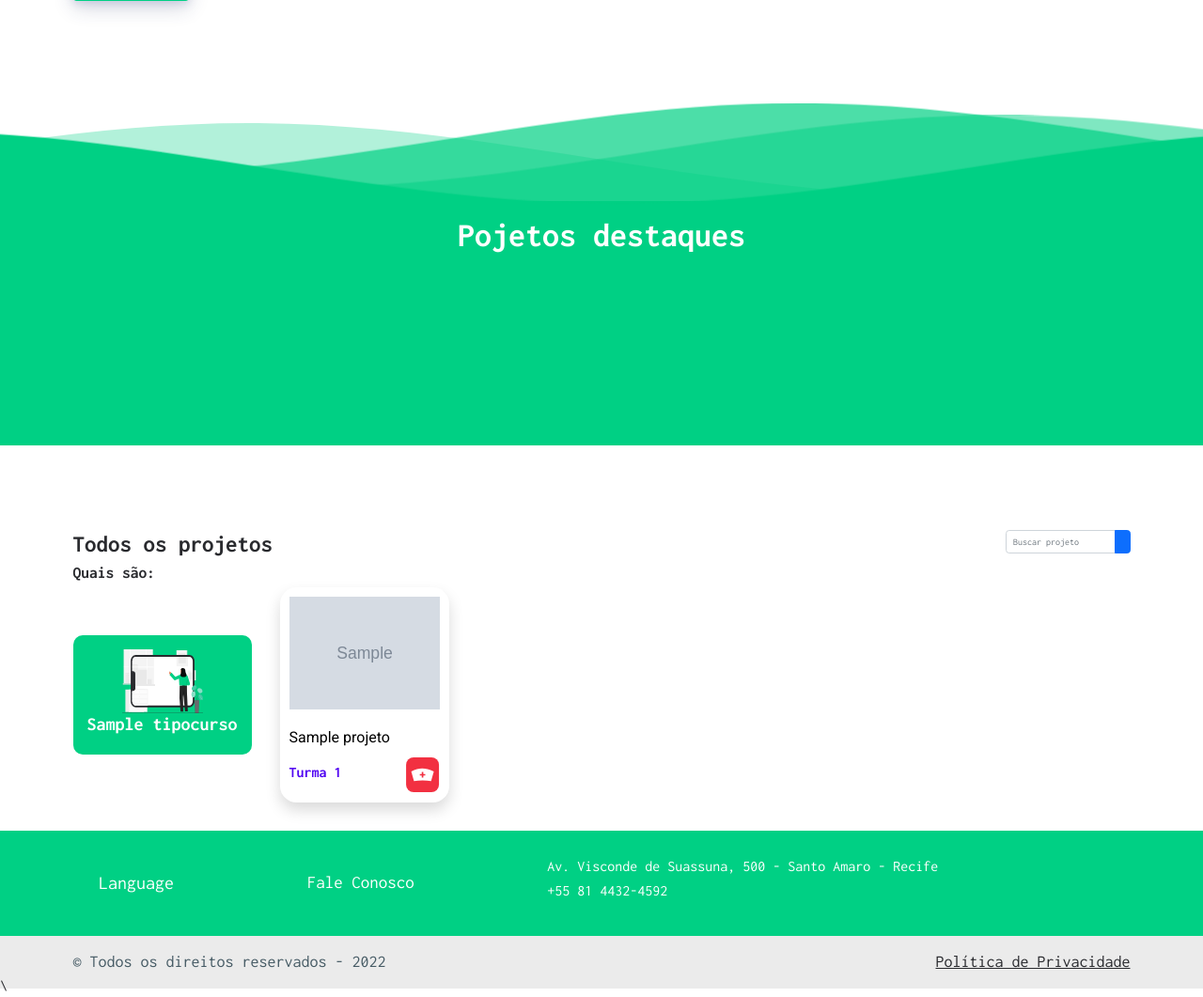
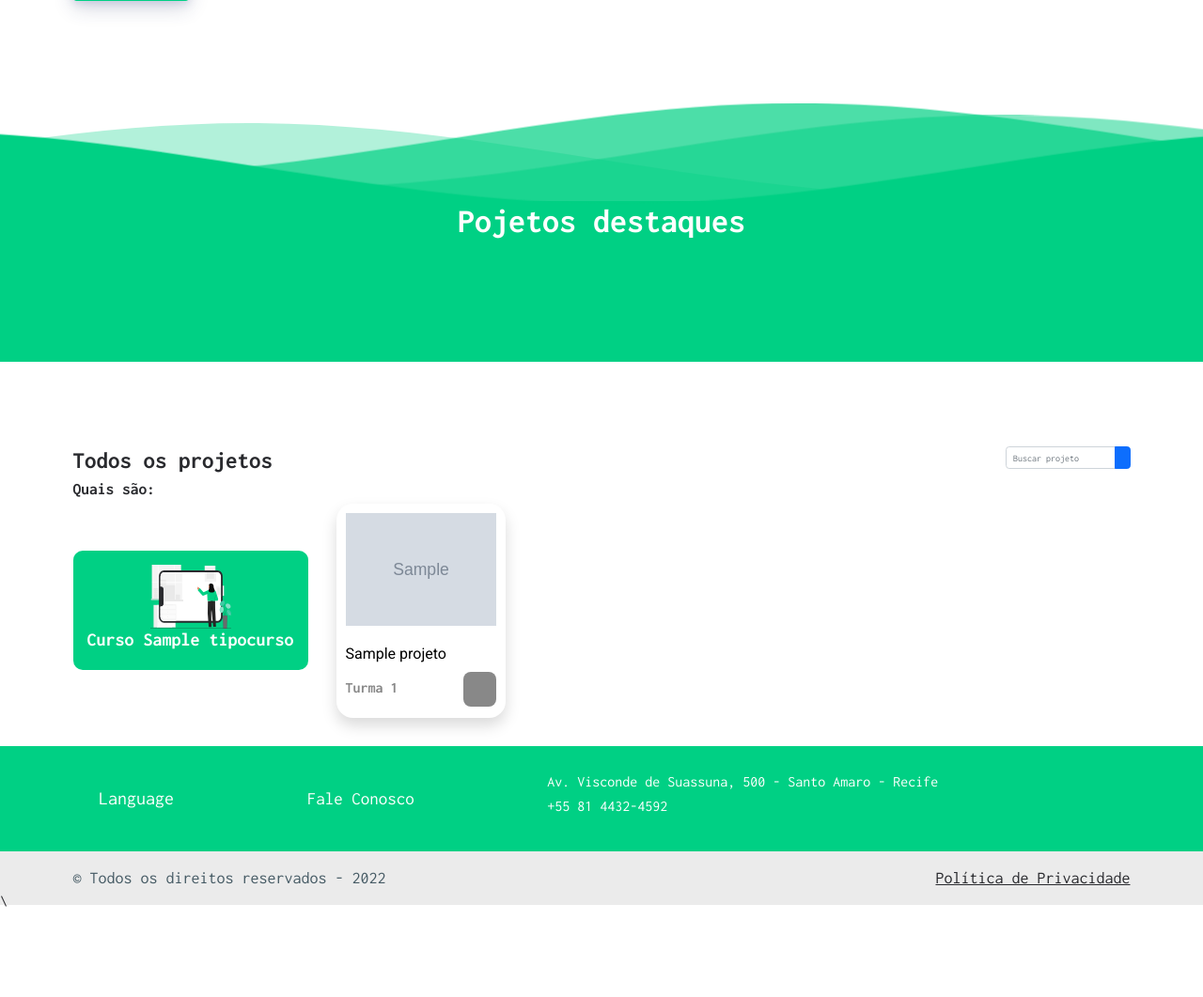
Before and after one commit to rafaelluiis2315/Projeto_Senac, a Django app: page / in a window 1280 px wide. Shown: the part 934-1995 px from the top of the page at 94% size. After the commit the page ends 1899 px from the top, so only its background shows below. Run offline with Django 4.2, Linux system fonts and the light colour scheme; tables that the repository leaves empty hold one stand-in row (values such as "Sample post"); grey boxes marked "Sample" are stand-in pictures; some libraries are stand-ins or nearby versions; some web fonts are replaced.

Commit message:
atualizando bd do projeto e templates

```diff
--- a/SENAC_PI/integrifolio/models.py
+++ b/SENAC_PI/integrifolio/models.py
@@ -34,6 +34,8 @@ class TURMA(models.Model):
 class EIXO(models.Model):
     id = models.AutoField(primary_key=True)
     nome = models.CharField(max_length=50, unique=True, null=False)
+    color = models.CharField(max_length=20)
+    icons = models.CharField(max_length=50)
 
     def __str__(self) -> str:
         return self.nome
--- a/SENAC_PI/integrifolio/views.py
+++ b/SENAC_PI/integrifolio/views.py
@@ -30,7 +30,9 @@ def index(request):
             numero_turma = projeto.id_turma.numero_turma
             capa = projeto.foto_capa
             eixo = projeto.eixo.nome
-            projetos_list.append({'id': id, 'curso': curso, 'nome_projeto':nome,'numero_turma': numero_turma ,'foto_capa':capa, 'eixo': eixo })
+            eixo_color = projeto.eixo.color
+            eixo_icon = projeto.eixo.icons
+            projetos_list.append({'id': id, 'curso': curso, 'nome_projeto':nome,'numero_turma': numero_turma ,'foto_capa':capa, 'eixo': eixo, 'eixo_color': eixo_color, 'eixo_icon':eixo_icon})
 
     destaques = PROJETO.objects.filter(destaque="v")
 
--- a/SENAC_PI/static/css/home.css
+++ b/SENAC_PI/static/css/home.css
@@ -73,12 +73,9 @@ main {
     border-radius: 7px;
 }
 
-.destaque {
-    height: 60.5rem;
-}
 .cards-destaque{
-    margin-top: 10%;
-    margin-bottom: 5%;
+    margin-top: 6%;
+    padding-bottom: 4%;
 }
 
 .card-destaque{
@@ -99,3 +96,15 @@ main {
     top: -15px;
     left: -15px;
 }
+
+.div-icon-eixo{
+    display: flex;
+    flex-direction: row;
+    justify-content: center;
+    align-items: center;
+    padding: 8px;
+    width: 35px;
+    height: 37px;
+    border-radius: 8px;
+    color: var(--branco);
+}
--- a/SENAC_PI/templates/index.html
+++ b/SENAC_PI/templates/index.html
@@ -73,7 +73,7 @@
 
 <!-- Destaque -->
 {% block conteudoDestaque %}
-  <div class="p-4 w-auto">
+  <div class="w-auto">
     <div class="text-center mb-5">
       <iconify-icon icon="fluent:trophy-24-regular" class="text-white" style="font-size: 6.9rem"></iconify-icon>
       <h1 class="text-bd-white" style="font-size: 3.6rem">Pojetos destaques</h1>
@@ -123,7 +123,7 @@
 
         <div class="bg-verde-principal card-curso rounded-4 p-4 text-center">
           <img src="{% static 'icons/curso_tec.svg' %}" alt="">
-          <h2 class="text-bd-white">{{ curso.grouper }}</h2>
+          <h2 class="text-bd-white">Curso {{ curso.grouper }}</h2>
         </div>
 
         <div class="d-flex gap-4">
@@ -134,11 +134,10 @@
               <div class="card-body">
                 <h5 class="card-title text-black">{{ projeto.nome_projeto }}</h5>
                 <div class="d-flex justify-content-between">
-                  <p class="card-text text-bd-blue mt-2">Turma {{ projeto.numero_turma }}</p>
-                  <svg class="c-icon" width="36 " height="37" viewBox="0 0 36 37" fill="none" xmlns="http://www.w3.org/2000/svg">
-                    <rect x="0.0820312" width="35" height="37" rx="8" fill="#F23041"/>
-                    <path d="M5.58252 15.048L8.46852 25.163C11.2065 24.76 14.3675 24.53 17.5815 24.53C20.7955 24.53 23.9565 24.76 27.0485 25.205L26.6955 25.163L29.5815 15.048C20.0795 10.823 14.4405 10.6 5.58252 15.048ZM20.5005 19.324H18.4295V21.395H16.7435V19.324H14.6725V17.638H16.7435V15.566H18.4295V17.638H20.5005V19.324Z" fill="white"/>
-                  </svg>
+                  <p class="card-text mt-2" style="font-weight: bold; color: {{ projeto.eixo_color }};">Turma {{ projeto.numero_turma }}</p>
+                  <div class="div-icon-eixo" style="background-color: {{ projeto.eixo_color }};">
+                    <iconify-icon icon="{{ projeto.eixo_icon }}" style="font-size: 1.8rem"></iconify-icon>
+                  </div>
                 </div>
               </div>
             </a>
```
Also changed, not shown: SENAC_PI/integrifolio/migrations/0001_initial.py.
